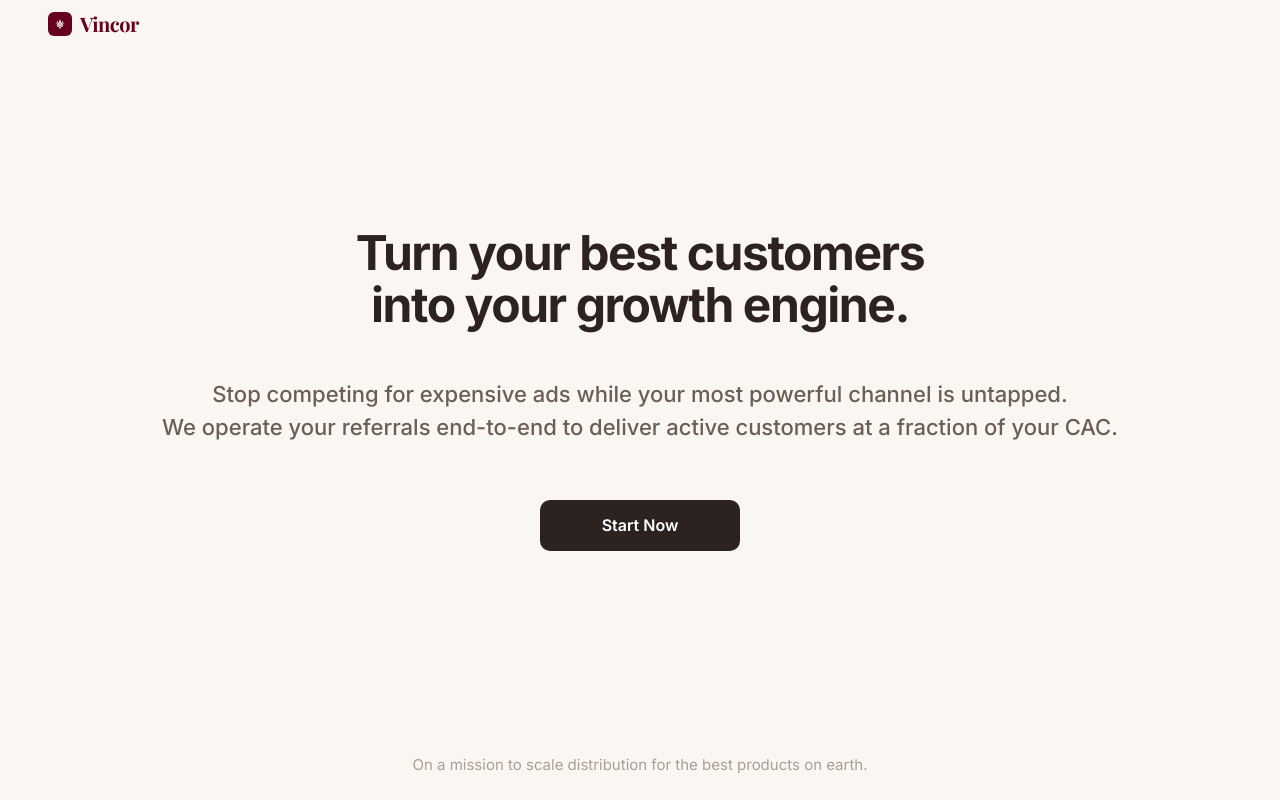
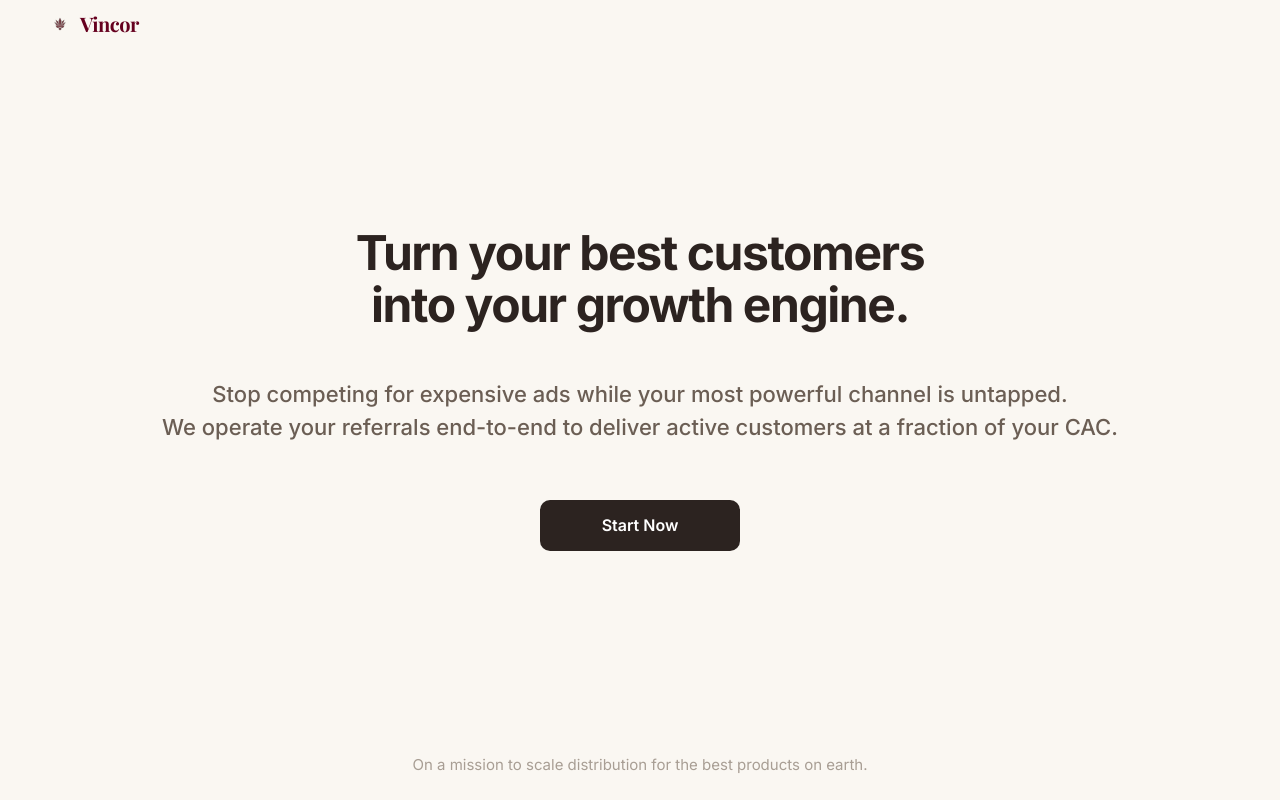
Before and after one commit to edooai-eduardoteixeira/edooai-demo-v2, a React (Vite) app: page / in a window 1280 px wide. Built offline with nearby package versions, Linux system fonts and the light colour scheme; a web font is replaced by a local one.

Commit message:
Remove icon container — mark sits directly on page background
No colored box around the mark. Pure Wine mark on cream background,
same pattern as Stripe/Linear/Notion. Cleaner, more confident,
removes the excessive padding problem.

https://claude.ai/code/session_01ArwBgbc68GcxT2CQGLFMoe

```diff
--- a/src/components/Logo.jsx
+++ b/src/components/Logo.jsx
@@ -12,13 +12,11 @@ export default function Logo({ size = 'default', variant = 'full', onClick, clas
       style={variant === 'full' ? { fontFamily: "'Playfair Display', serif" } : undefined}
       onClick={onClick}
     >
-      <div className="w-6 h-6 rounded-sm bg-brand overflow-hidden shrink-0 flex items-center justify-center">
-        <img
-          src="/vincor svg.svg"
-          alt=""
-          className="w-[18px] h-[18px] brightness-0 invert"
-        />
-      </div>
+      <img
+        src="/vincor svg.svg"
+        alt=""
+        className="w-6 h-6 shrink-0"
+      />
       {variant === 'full' && 'Vincor'}
     </div>
   );
```
